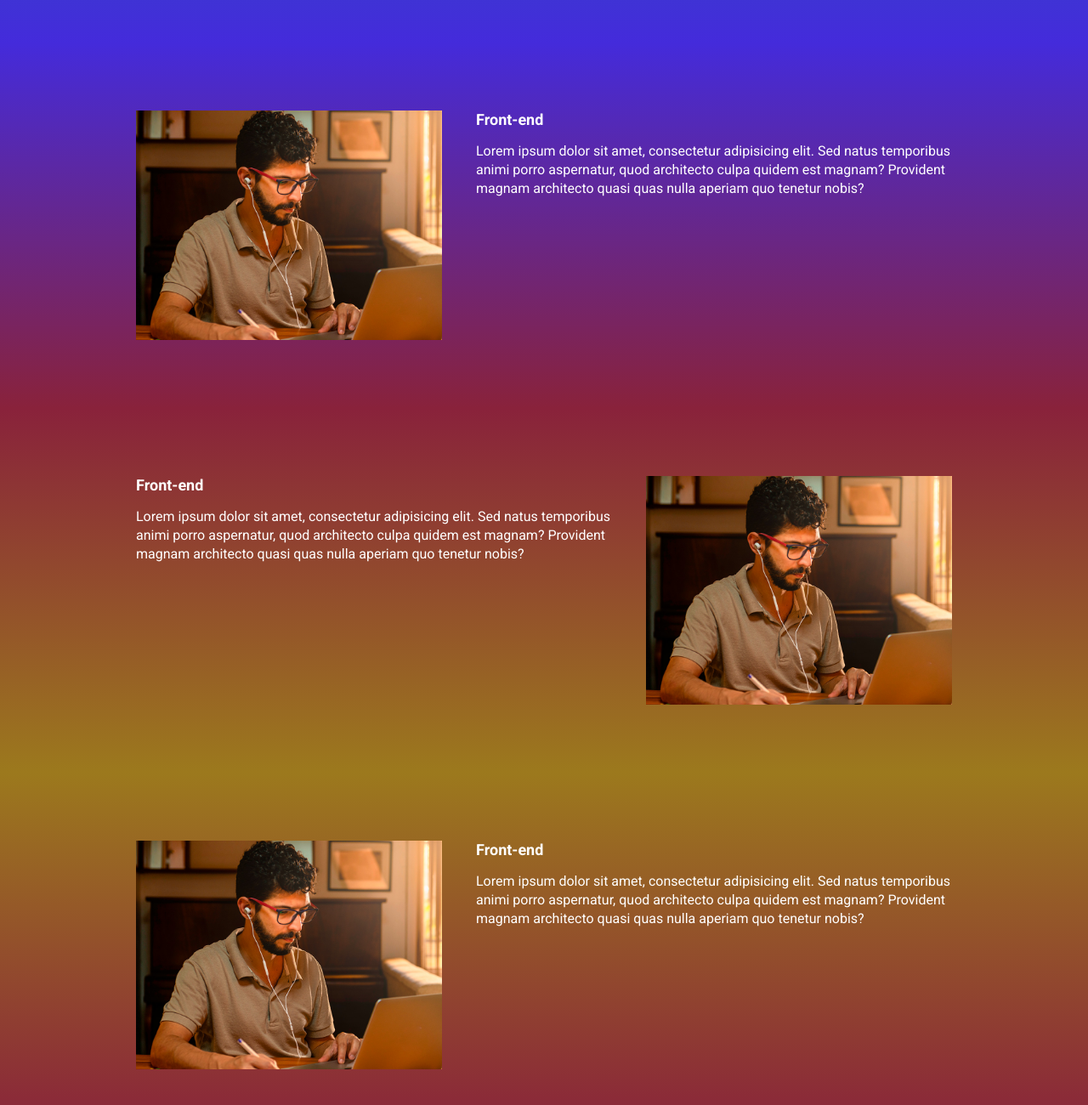
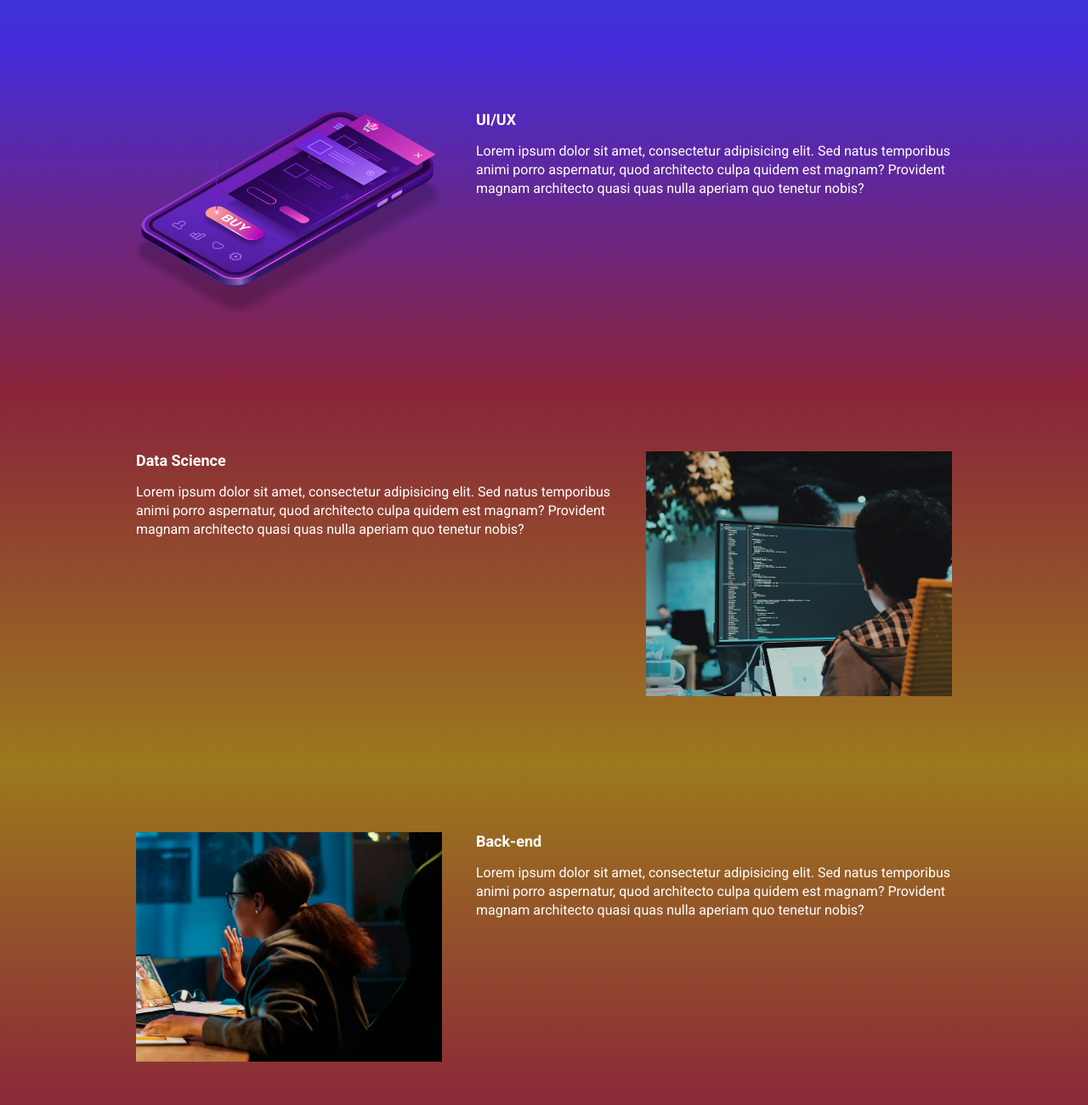
Before and after one commit to Gonteejo/ebac_tech_talks, a website built with Parcel: page src/index.html in a window 1280 px wide. Shown: the part 940-2240 px from the top of the page at 85% size. Built offline with nearby package versions, Linux system fonts and the light colour scheme.

Commit message:
Corrigido as Imagens e nomes dos eventos

```diff
--- a/src/index.html
+++ b/src/index.html
@@ -53,28 +53,28 @@
     <section class="event event--ux-ui event--image-left">
         <div class="container" data-aos="fade-left">
             <div class="event__details">
-                <h2 class="event__details__title">Front-end</h2>
+                <h2 class="event__details__title">UI/UX</h2>
                 <p class="event__details__description">Lorem ipsum dolor sit amet, consectetur adipisicing elit. Sed natus temporibus animi porro aspernatur, quod architecto culpa quidem est magnam? Provident magnam architecto quasi quas nulla aperiam quo tenetur nobis?</p>
             </div>
-            <img class="event__image" src="images/frontend.png" alt="Front-end">
+            <img class="event__image" src="images/ui-ux.png" alt="UI/UX">
         </div>
     </section>
     <section class="event event--data-science">
         <div class="container" data-aos="fade-right">
             <div class="event__details">
-                <h2 class="event__details__title">Front-end</h2>
+                <h2 class="event__details__title">Data Science</h2>
                 <p class="event__details__description">Lorem ipsum dolor sit amet, consectetur adipisicing elit. Sed natus temporibus animi porro aspernatur, quod architecto culpa quidem est magnam? Provident magnam architecto quasi quas nulla aperiam quo tenetur nobis?</p>
             </div>
-            <img class="event__image" src="images/frontend.png" alt="Front-end">
+            <img class="event__image" src="images/data.png" alt="Data Science">
         </div>
     </section>
     <section class="event event--backend event--image-left">
         <div class="container" data-aos="fade-left">
             <div class="event__details">
-                <h2 class="event__details__title">Front-end</h2>
+                <h2 class="event__details__title">Back-end</h2>
                 <p class="event__details__description">Lorem ipsum dolor sit amet, consectetur adipisicing elit. Sed natus temporibus animi porro aspernatur, quod architecto culpa quidem est magnam? Provident magnam architecto quasi quas nulla aperiam quo tenetur nobis?</p>
             </div>
-            <img class="event__image" src="images/frontend.png" alt="Front-end">
+            <img class="event__image" src="images/backend.png" alt="Backend">
         </div>
     </section>
     <script src="https://unpkg.com/aos@next/dist/aos.js"></script>
```
